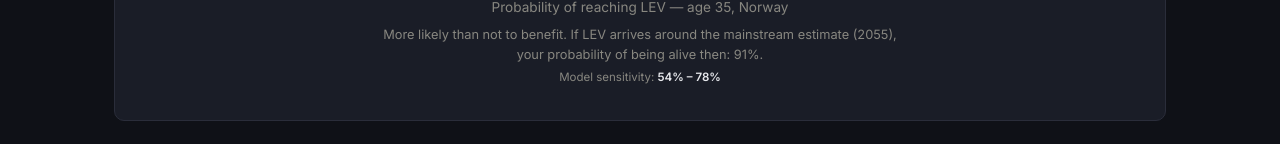
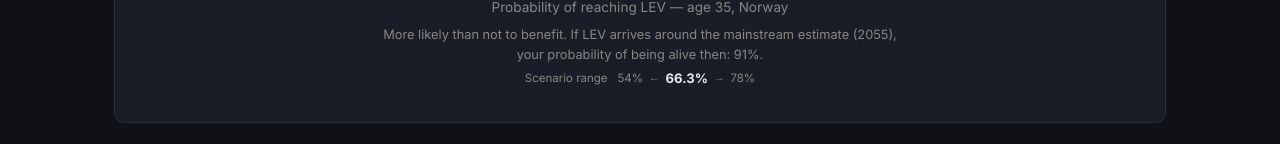
Before and after one commit to fredrsat/LEV, a website built with Vite: page index.html in a window 1280 px wide. Shown: the part 450-594 px from the top of the page. Built offline with nearby package versions, Linux system fonts and the light colour scheme.

Commit message:
Improve scenario range display in hero
Replace opaque "Model sensitivity: 14%–30%" with a three-part inline
display showing low ← P(LEV) → high, making it immediately clear where
the current estimate sits within the scenario range.

Co-Authored-By: Claude Sonnet 4.6 <noreply@anthropic.com>

```diff
--- a/src/main.js
+++ b/src/main.js
@@ -115,7 +115,7 @@ function update() {
 
   // Uncertainty bounds
   const bounds = pLEVBounds(currentAge, qx, imp);
-  probBounds.innerHTML = `Model sensitivity: <span class="prob-bounds-range">${fmt(bounds.low, 0)} – ${fmt(bounds.high, 0)}</span>`;
+  probBounds.innerHTML = `<span class="prob-bounds-label">Scenario range</span><span class="prob-bounds-low">${fmt(bounds.low, 0)}</span><span class="prob-bounds-arrow">←</span><span class="prob-bounds-center">${fmt(p, 1)}</span><span class="prob-bounds-arrow">→</span><span class="prob-bounds-high">${fmt(bounds.high, 0)}</span>`;
 
   // Metrics
   metE0.textContent     = e0FromQx(qx, currentAge).toFixed(1) + ' yrs';
--- a/src/style.css
+++ b/src/style.css
@@ -205,11 +205,19 @@ main {
 }
 
 .prob-bounds {
+  display: flex;
+  align-items: center;
+  gap: 6px;
   font-size: 0.72rem;
-  color: var(--muted);
   margin-top: 5px;
+  flex-wrap: wrap;
+  justify-content: center;
 }
-.prob-bounds-range { color: var(--text); font-weight: 600; }
+.prob-bounds-label  { color: var(--muted); margin-right: 4px; }
+.prob-bounds-low    { color: var(--muted); }
+.prob-bounds-high   { color: var(--muted); }
+.prob-bounds-arrow  { color: var(--muted); font-size: 0.65rem; }
+.prob-bounds-center { color: var(--text); font-weight: 700; font-size: 0.82rem; }
 
 /* ── Metric cards ── */
 .metrics {
```
